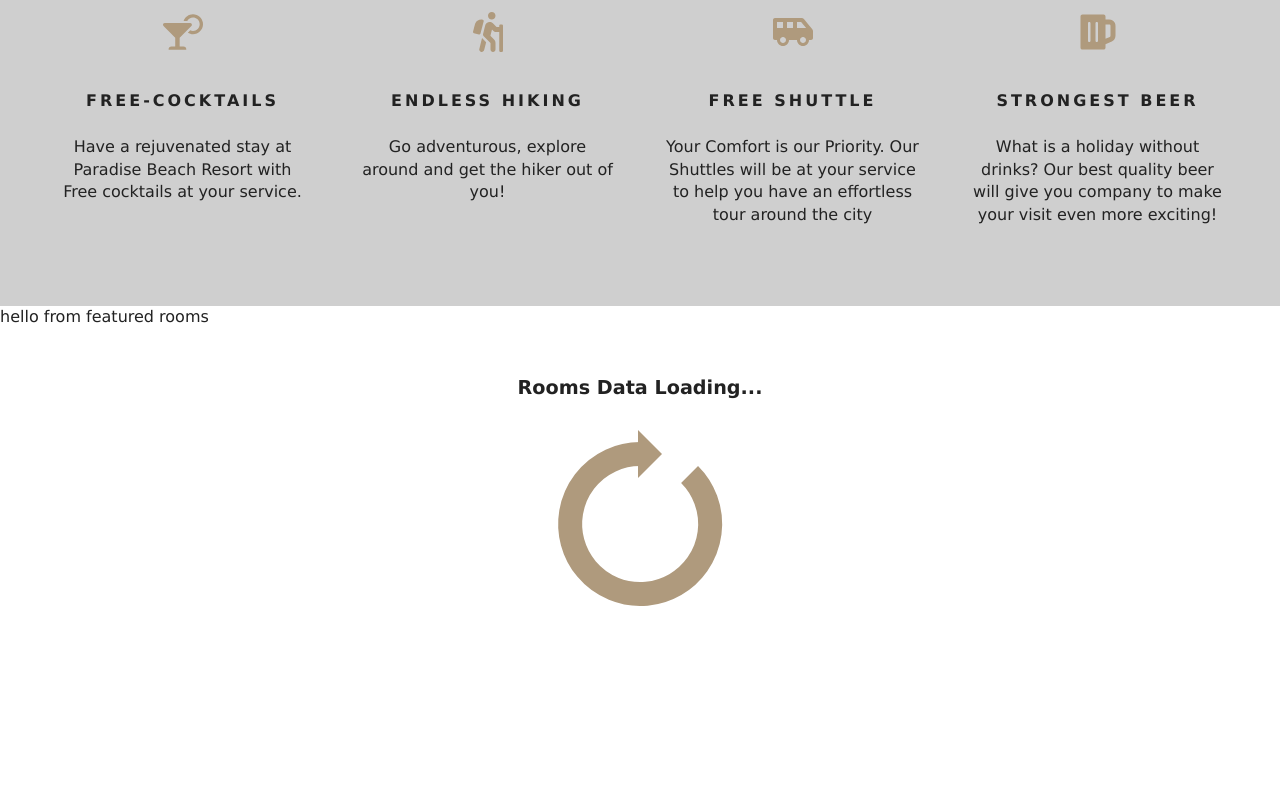
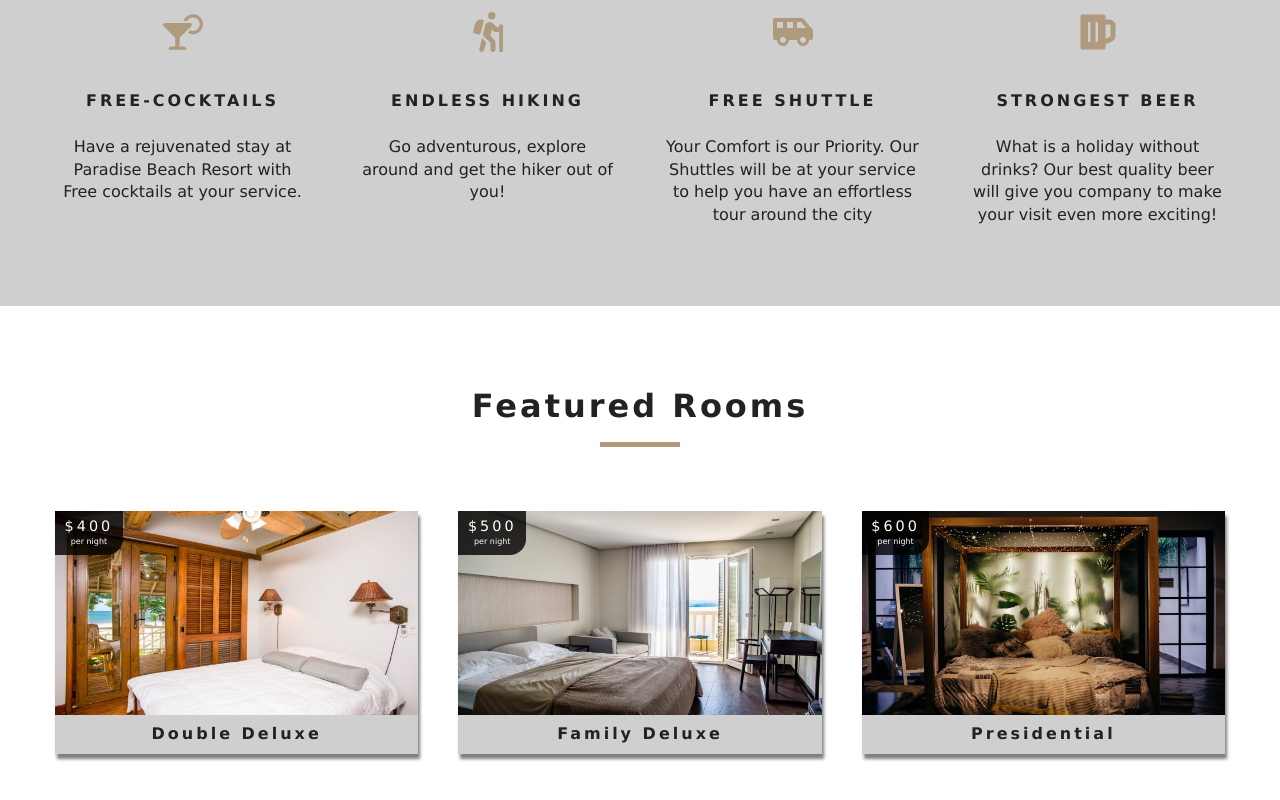
Before and after one commit to saloni0104/Beach-resort, a React (Create React App) app: page / in a window 1280 px wide. Shown: the part 995-1795 px from the top of the page. Before the commit the page ends 1626 px from the top, so only its background shows below. Built offline with nearby package versions, Linux system fonts and the light colour scheme.

Commit message:
Featured Rooms displayed

```diff
--- a/src/components/FeaturedRooms.js
+++ b/src/components/FeaturedRooms.js
@@ -1,18 +1,25 @@
 import React, { Component } from 'react';
-import {RoomContext} from '../context';
+import { RoomContext } from '../context';
 import Loading from "./Loading";
+import Room from './Room';
+import Title from './Title';
 
 export default class FeaturedRooms extends Component {
-    static contextType = RoomContext
+    static contextType = RoomContext;
     render() {
-        const {featuredRooms : rooms} = this.context;
-        console.log(rooms);
+        let { loading, featuredRooms: rooms } = this.context;
+        rooms = rooms.map(room => {
+            return <Room key={room.id} room={room} />;
+        });
 
         return (
-            <div>
-                hello from featured rooms
-                <Loading />
-            </div>
+            <section className="featured-rooms">
+                <Title title="featured rooms" />
+                <div className="featured-rooms-center">
+                {loading? <Loading /> : rooms}
+                </div>
+            </section>
+
         )
     }
 }
--- /dev/null
+++ b/src/components/Room.js
@@ -0,0 +1,33 @@
+import React from 'react';
+import { Link } from 'react-router-dom';
+import defaultImg from '../images/room-1.jpeg';
+import PropTypes from "prop-types";
+
+export default function Room({ room }) {
+    const { name, slug, images, price } = room;
+
+    return (
+        <article className="room">
+            <div className="img-container">
+                <img src={images[0] || defaultImg} alt="single room" />
+                <div className="price-top">
+                    <h6>${price}</h6>
+                    <p>per night</p>
+                </div>
+                <Link to={`/rooms/${slug}`} className="btn-primary room-link">
+                    Features
+                </Link>
+            </div>
+            <p className="room-info">{name}</p>
+        </article>
+    );
+};
+
+Room.propTypes = {
+    room:PropTypes.shape({
+        name:PropTypes.string.isRequired,
+        slug:PropTypes.string.isRequired,
+        images:PropTypes.arrayOf(PropTypes.string).isRequired,
+        price:PropTypes.number.isRequired
+    })
+};
```
